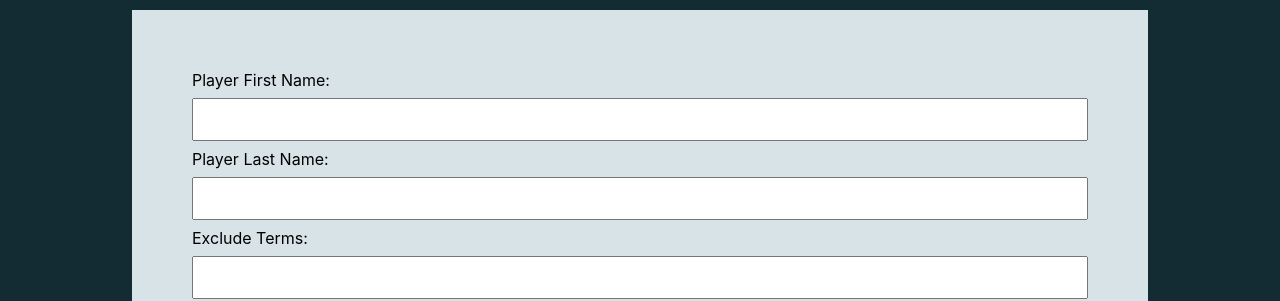
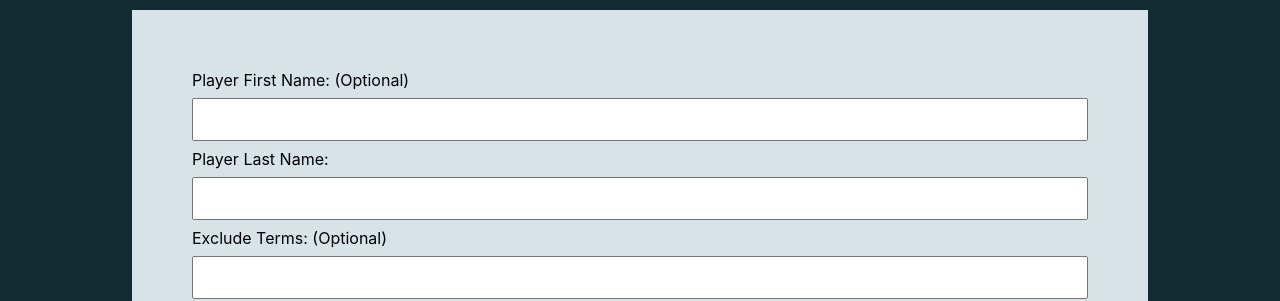
Before and after one commit to nsaccon/nhl-dashboard, a React (Create React App) app: page / in a window 1280 px wide. Shown: the part 929-1230 px from the top of the page. Built offline with nearby package versions, Linux system fonts and the light colour scheme.

Commit message:
Updated to use card total

```diff
--- a/src/Card.css
+++ b/src/Card.css
@@ -27,7 +27,7 @@
     font-weight: 800;
     background-color: #51c4d3;
     border-radius: 3px;
-    color: #132c33;
+    color: white;
     border: none;
     text-decoration: none;
     cursor: pointer;
--- a/src/Card.js
+++ b/src/Card.js
@@ -15,7 +15,7 @@ const Card = ({ cardData, distinctions }) => {
       <div className="card_details">
         <h1>{cardData.title}</h1>
         <div className="card_price">
-          {cardData.price.toLocaleString("en-US", {
+          {cardData.total.toLocaleString("en-US", {
             style: "currency",
             currency: "USD",
           })}{" "}
--- a/src/SearchScreen.js
+++ b/src/SearchScreen.js
@@ -41,7 +41,7 @@ const SearchScreen = () => {
         <h1>Young Guns Search</h1>
       <form className="searchScreen_form" onSubmit={handleSubmit}>
         <label className="searchScreen_firstName">
-          Player First Name:
+          Player First Name: (Optional)
         </label>
         <input className="searchScreen_firstNameInput" type="text" name="firstName" onChange={handleChange} />
         <label className="searchScreen_lastName">
@@ -49,7 +49,7 @@ const SearchScreen = () => {
         </label>
         <input className="searchScreen_lastNameInput" type="text" name="lastName" onChange={handleChange} />
         <label className="searchScreen_excludeCSV">
-          Exclude Terms:
+          Exclude Terms: (Optional)
         </label>
         <input className="searchScreen_excludeCSVInput" type="text" name="excludeCSV" onChange={handleChange} />
         <div className='searchScreen_checkboxes'>
```
